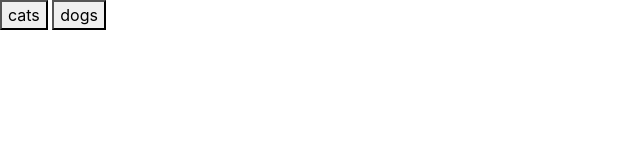
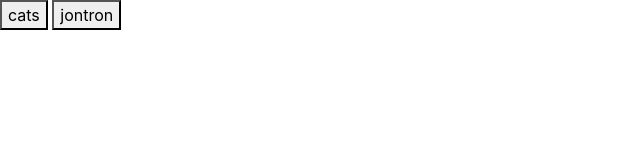
Before and after one commit to JosephBizra/GifTastic, a plain HTML site: page index.html in a window 1280 px wide. Shown: the full height of the page, 0-640 px from the left. Drawn offline with nearby package versions, Linux system fonts and the light colour scheme.

Commit message:
2nd times a charm

```diff
--- a/index.html
+++ b/index.html
@@ -7,7 +7,7 @@
     <body>
       <form>
         <button id="cats">cats</button>
-        <button id="dogs">dogs</button>
+        <button id="dogs">jontron</button>
         <div id="gallery"></div>
       </form>
       <script src="https://ajax.googleapis.com/ajax/libs/jquery/3.2.1/jquery.min.js"></script>
@@ -16,9 +16,13 @@
       <script>
         var topics = ["cats", "dogs"];
         $("button").on("click",function(e) {
+
             // clears all previous gifs
             $("#gallery").empty();
-        e.preventDefault();
+
+            // prevents screan from refreshing on click.
+         e.preventDefault();
+
           var query = $(this).text();
           var link = "https://api.giphy.com/v1/gifs/search?api_key=hz5C1nKDmszjRoj4Z3o247PohFGYUBWO&limit=10&q=" + query;
           $.ajax({
```
